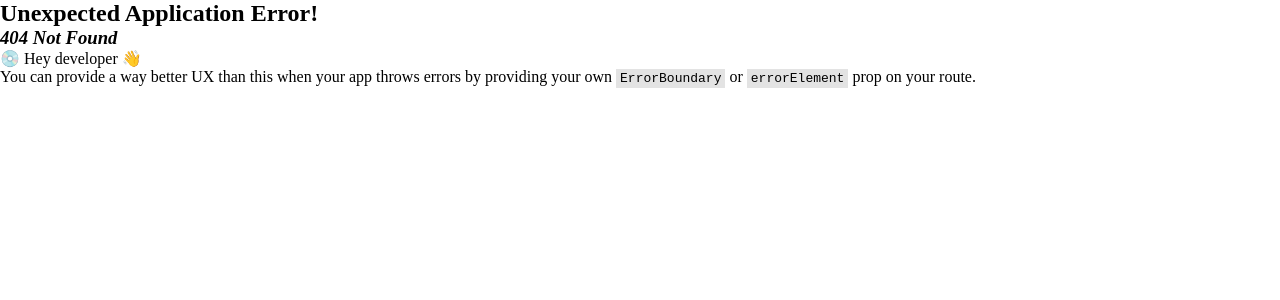
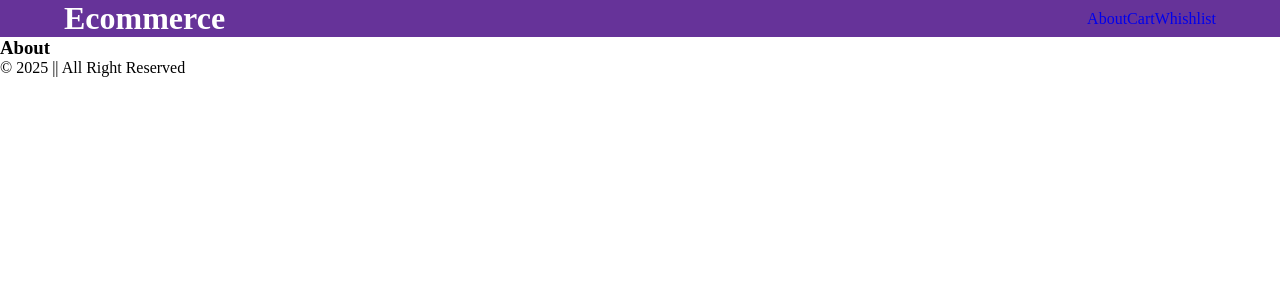
Before and after one commit to rafique687/Ecommerce_react, a React (Vite) app: page /about in a window 1280 px wide. Before the commit this address had no page. Shown: the top 300 px of the page. Built offline with nearby package versions, Linux system fonts and the light colour scheme.

Commit message:
cratepage

```diff
--- /dev/null
+++ b/src/ecommerce/component/About.jsx
@@ -0,0 +1,9 @@
+function About()
+{
+    return(
+        <>
+        <h3>About</h3>
+        </>
+    )
+}
+export default About
--- /dev/null
+++ b/src/ecommerce/component/Cart.jsx
@@ -0,0 +1,9 @@
+function Cart()
+{
+    return(
+        <>
+        <h3>Cart</h3>
+        </>
+    )
+}
+export default Cart
--- a/src/ecommerce/component/Header.jsx
+++ b/src/ecommerce/component/Header.jsx
@@ -1,11 +1,13 @@
+import React from "react"
+import { Link } from "react-router-dom"
 function Header(){
     return(
         <header>
             <h1>Ecommerce</h1>
-            <ul>
-                <li><a href="">Aboute</a></li>
-                <li><a href="">Cart</a></li>
-                <li> <a href="">Whishlist</a></li>
+            <ul style={{ color:"#fff" }}>
+                <li><Link to="/about">About</Link></li>
+                <li><Link to="/cart">Cart</Link></li>
+                <li> <Link to="/whishlist">Whishlist</Link></li>
 
 
             </ul>
--- a/src/ecommerce/component/Singleproduct.jsx
+++ b/src/ecommerce/component/Singleproduct.jsx
@@ -21,9 +21,9 @@ function Singleproduct() {
 
   async function fetchData(id) {
     const response = await fetch("https://fakestoreapi.in/api/products/" +id);
-    const result = await response.json();
-    // const result = await axios(`https://fakestoreapi.in/api/products/${id}`);
-    // console.log(result.product);
+     const result = await response.json();
+     //const result = await axios(`https://fakestoreapi.in/api/products/${id}`);
+     console.log(result.product);
     setProduct(result.product);
   }
  // console.log(products);
--- /dev/null
+++ b/src/ecommerce/component/Whishlist.jsx
@@ -0,0 +1,9 @@
+function Whislist()
+{
+    return(
+        <>
+        <h3>Whislist</h3>
+        </>
+    )
+}
+export default Whislist
```
Also changed, not shown: src/App.jsx (+20 -1 lines).
